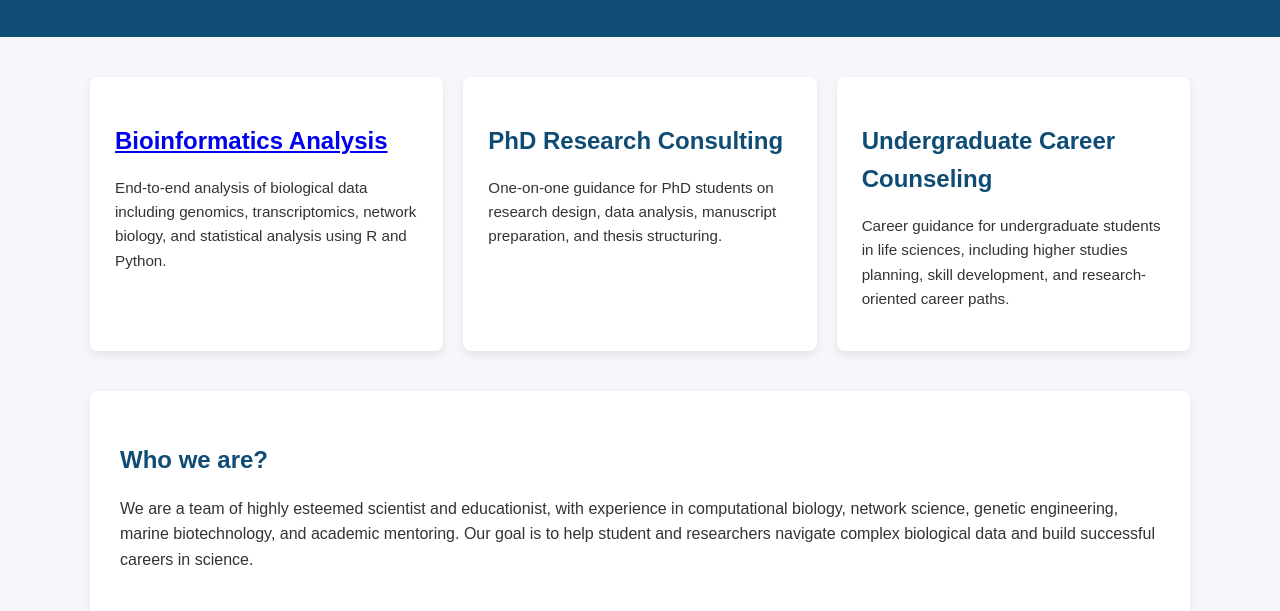
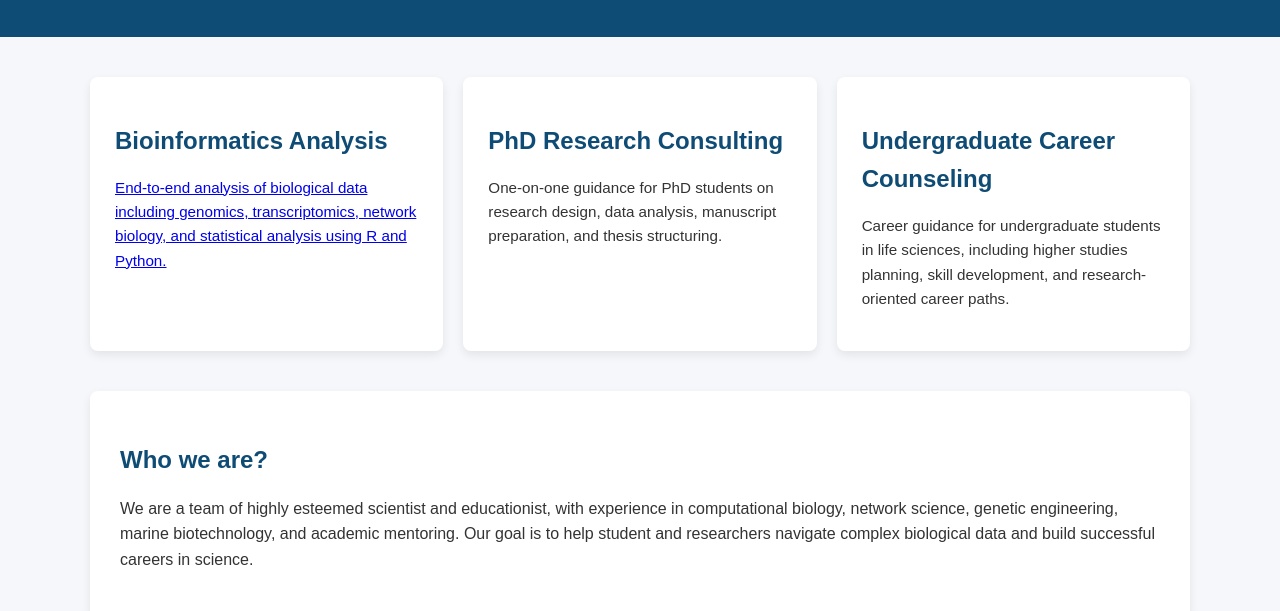
Before and after one commit to Rahul-bio/data_consultancy, a plain HTML site: page index.html in a window 1280 px wide. Shown: the part 189-800 px from the top of the page. Drawn offline with Linux system fonts and the light colour scheme.

Commit message:
Update index.html

```diff
--- a/index.html
+++ b/index.html
@@ -113,10 +113,12 @@
   <div class="container">
     <section class="services">
       <div class="card">
-        <h2> <a href = "bioinformatics.html"> Bioinformatics Analysis </a></h2>
+        <h2> Bioinformatics Analysis </h2>
         <p>
+          <a href = "bioinformatics.html">
           End-to-end analysis of biological data including genomics, transcriptomics,
           network biology, and statistical analysis using R and Python.
+          </a>
         </p>
       </div>
 
```
